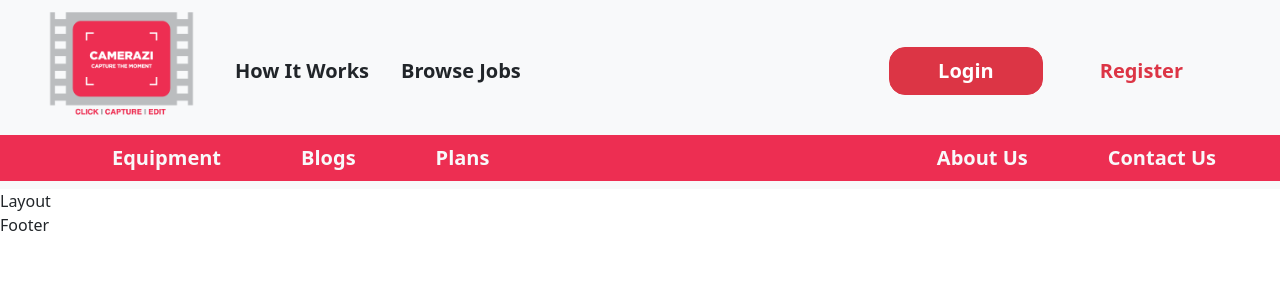
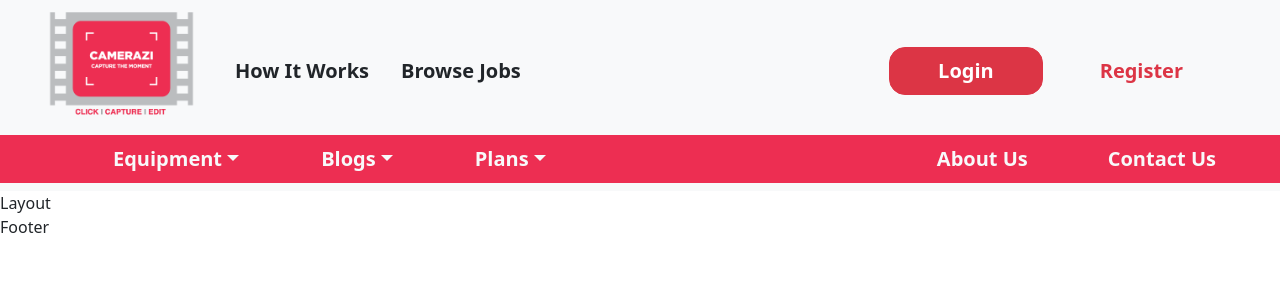
Before and after one commit to ikbakk/papaya-coders-submition, a React (Vite) app: page / in a window 1280 px wide. Shown: the top 300 px of the page. Built offline with nearby package versions, Linux system fonts and the light colour scheme.

Commit message:
Add dropdown menu

```diff
--- a/src/components/Header.jsx
+++ b/src/components/Header.jsx
@@ -51,10 +51,31 @@ const Header = () => {
         <nav className='px-5'>
           <ul className='nav gap-5'>
             {navItems.map((item, index) => (
-              <li key={index} className='nav-item'>
-                <a className='nav-link link-light fs-5 fw-semibold' href={`/#`}>
+              <li key={index} className='nav-item dropdown'>
+                <a
+                  href='#'
+                  data-bs-toggle='dropdown'
+                  aria-expanded='false'
+                  className='nav-link btn link-light fs-5 fw-semibold dropdown-toggle'>
                   {item}
                 </a>
+                <ul class='dropdown-menu'>
+                  <li>
+                    <a class='dropdown-item' href='#'>
+                      Action
+                    </a>
+                  </li>
+                  <li>
+                    <a class='dropdown-item' href='#'>
+                      Another action
+                    </a>
+                  </li>
+                  <li>
+                    <a class='dropdown-item' href='#'>
+                      Something else here
+                    </a>
+                  </li>
+                </ul>
               </li>
             ))}
           </ul>
```
